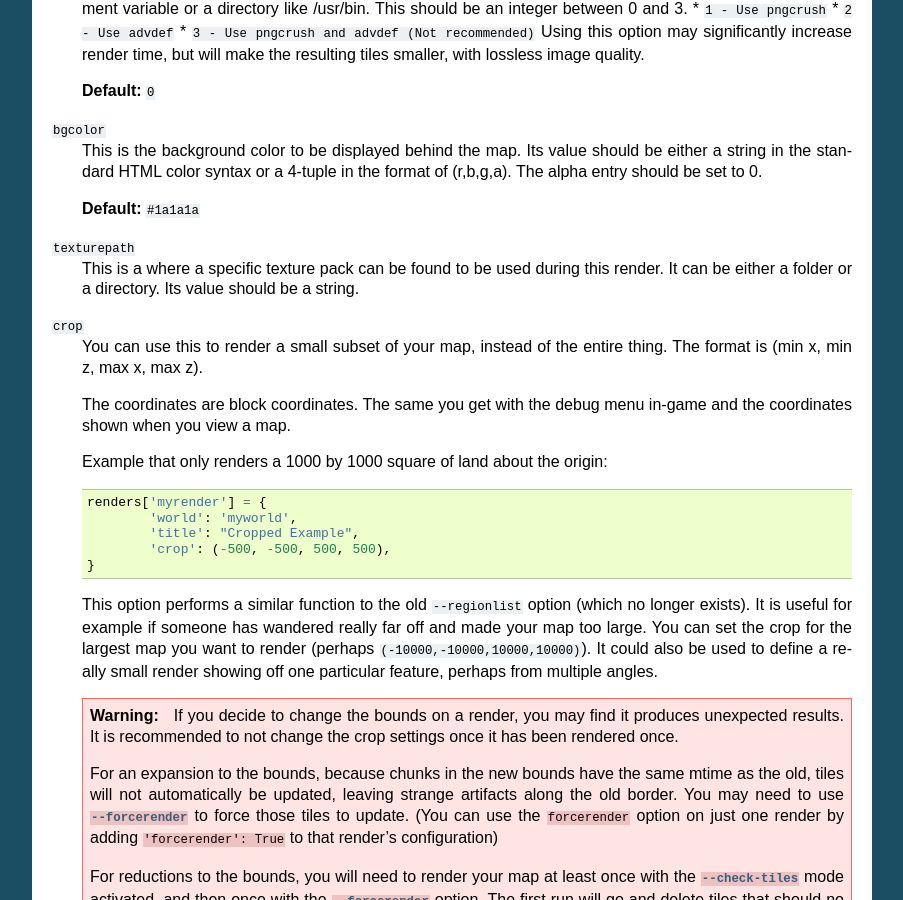
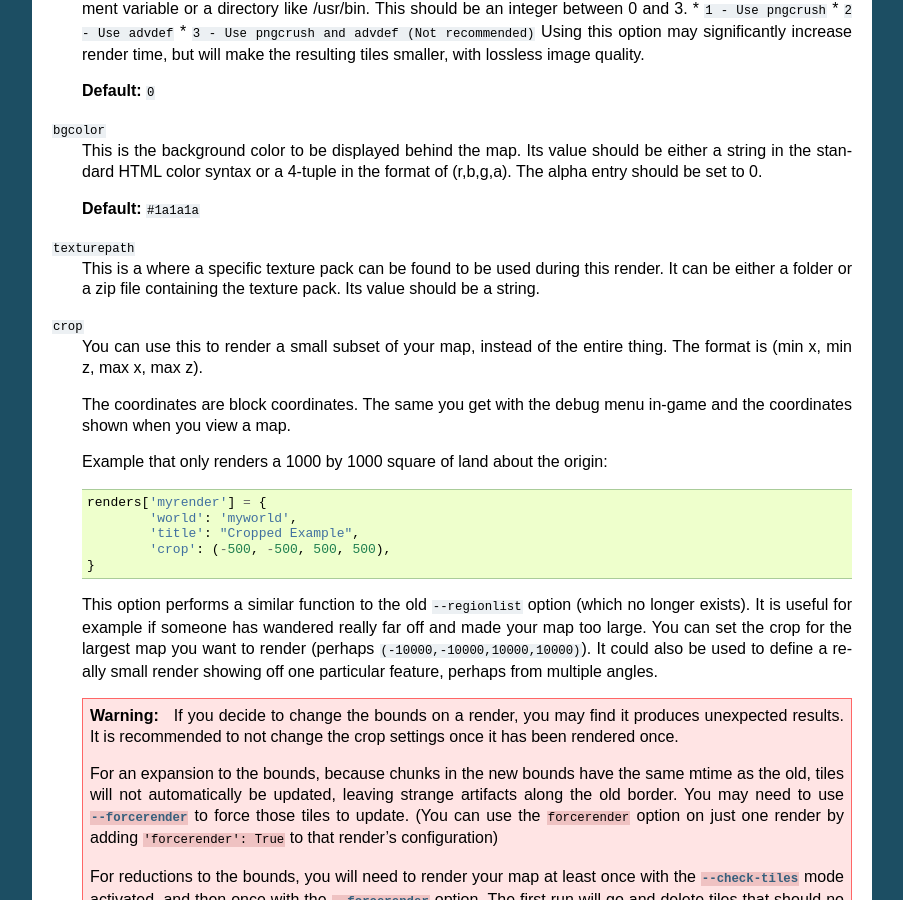
Before and after one commit to overviewer/Minecraft-Overviewer, a Sphinx documentation site: the page built from docs/config.rst, in a window 1280 px wide and 900 px high, scrolled down 6549 px. Shown: the whole window, without its empty margins (198-1101 px from the left). Built offline with Sphinx 7.4.7, drawn with Linux system fonts in a browser that asks for light colours.

Commit message:
Fix texturepath docs (minor)

```diff
--- a/docs/config.rst
+++ b/docs/config.rst
@@ -432,11 +432,12 @@ values. The valid configuration keys are listed below.
 
     **Default:** ``#1a1a1a``
 
-.. _option_texture_pack:
+.. _option_texturepath:
 
 ``texturepath``
     This is a where a specific texture pack can be found to be used during this render.
-    It can be either a folder or a directory. Its value should be a string.
+    It can be either a folder or a zip file containing the texture pack.
+    Its value should be a string.
 
 .. _crop:
 
--- a/docs/running.rst
+++ b/docs/running.rst
@@ -246,7 +246,7 @@ If you want or need to provide your own textures, you have several options:
   overviewer.exe.
 
 * Specify any terrain.png or texture pack you want with the
-  :ref:`texture_pack<option_texture_pack>` option.
+  :ref:`texturepath<option_texturepath>` option.
 
 If you copy your world before you render it
 -------------------------------------------
```
